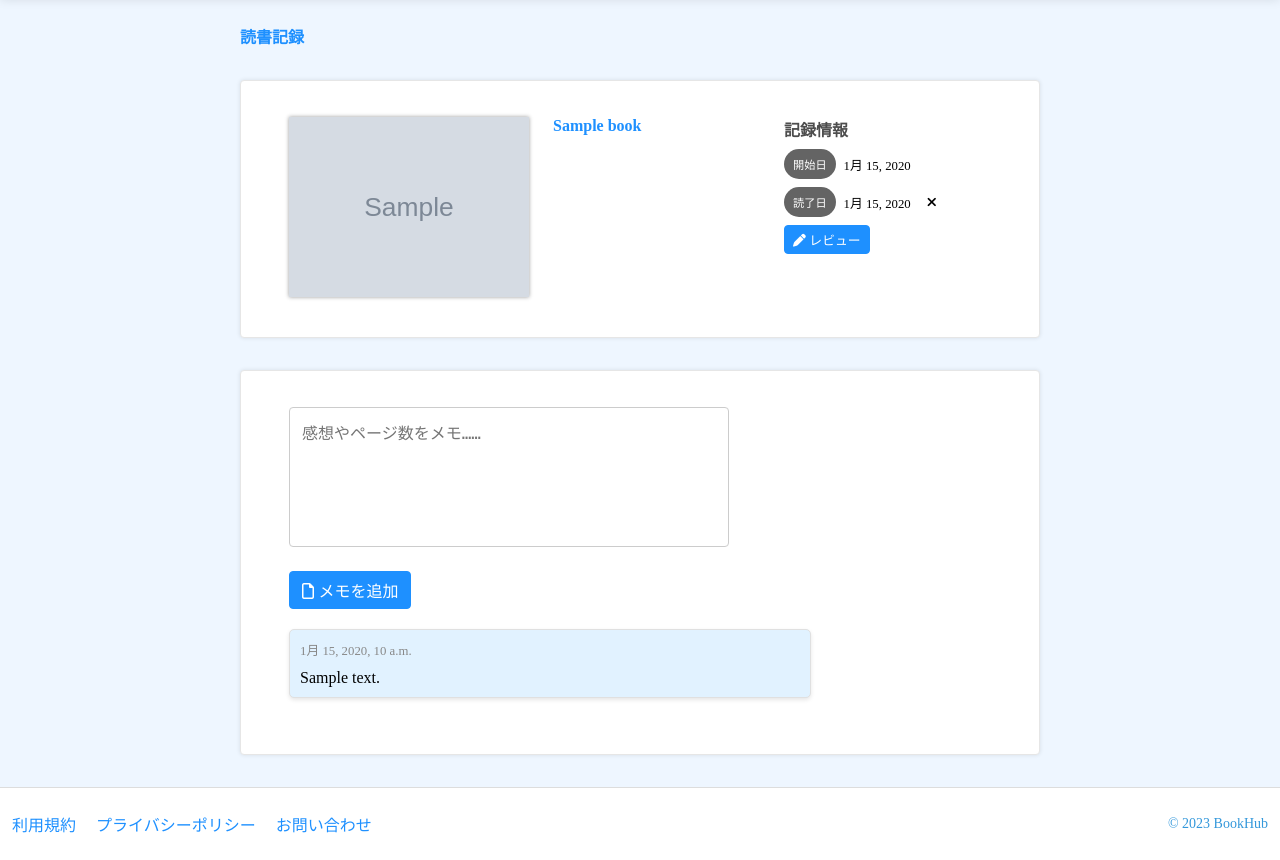
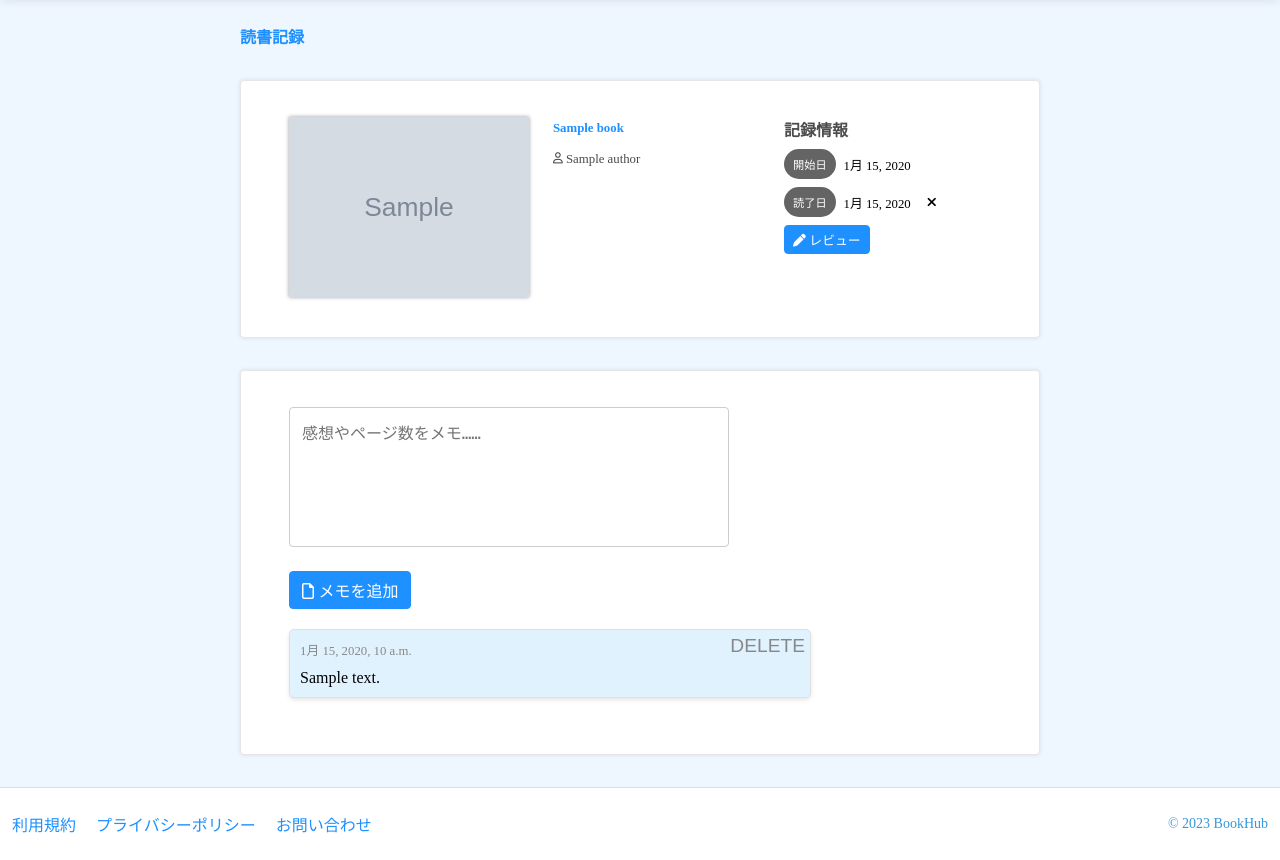
Before and after one commit to gamari/bookhub-django, a Django app: page /book/1/reading/ in a window 1280 px wide. Shown: the part 71-931 px from the top of the page. Run offline with Django 3.2, Linux system fonts and the light colour scheme; a user stored in the database is signed in; tables that the repository leaves empty hold one stand-in row (values such as "Sample post"); grey boxes marked "Sample" are stand-in pictures.

Commit message:
タイトルの共通化

```diff
--- a/authentication/templates/components/user_icon.html
+++ b/authentication/templates/components/user_icon.html
@@ -1,6 +1,6 @@
 <a href="{% url 'user_detail' user.username %}" class="user-icon-container">
   {% if user.profile_image %}
-    <img src="{{ user.profile_image.url }}" alt="{{ user.username }}" class="user-icon" />
+    <img src="{{ user.profile_image.url }}" alt="{{ user.username }}" class="user-image" />
   {% else %}
     <div class="user-icon user-no-image">
       <i class="fa-regular fa-user fa-2xl" style="color: #5e5e5e;"></i>
--- a/book/application/usecases.py
+++ b/book/application/usecases.py
@@ -77,7 +77,7 @@ class MyPageShowUsecase(Usecase):
 
         finished_count = self.record_repo.finished_books_this_month(self.user)
 
-        reviews = self.review_repo.get_reviews_for_user_this_month(self.user)
+        reviews_count = self.review_repo.get_reviews_for_user_this_month(self.user)
 
         month = today.month
 
@@ -87,7 +87,7 @@ class MyPageShowUsecase(Usecase):
             "month": month,
             "bookshelf": bookshelf,
             "finished_count": finished_count,
-            "reviews": reviews,
+            "reviews_count": reviews_count,
         }
 
 
--- /dev/null
+++ b/book/templates/components/book_authors.html
@@ -0,0 +1,13 @@
+<div class="book-authors-container">
+  {% for author in book.authors.all %}
+    <div class="book-author">
+      <i class="fa-regular fa-user fa-sm"></i>
+      <span>{{ author.name }}</span>
+    </div>
+    {% empty %}
+    <div class="book-author">
+      <i class="fa-regular fa-user fa-sm"></i>
+      <span>-</span>
+    </div>
+  {% endfor %}
+  </div>
--- /dev/null
+++ b/book/templates/components/book_image.html
@@ -0,0 +1 @@
+<a href="{% url 'book_detail' book.id %}"><img src="{{ book.thumbnail }}" alt="{{ book.title }}" class="book-image" /></a>
--- /dev/null
+++ b/book/templates/components/book_share_x.html
@@ -0,0 +1 @@
+<a href="https://twitter.com/intent/tweet?text={{ book.title }}&url={{ request.build_absolute_uri|urlencode }}" target="_blank"><i class="fa-brands fa-x-twitter fa-lg"></i></a>
--- a/book/templates/components/book_title_sm.html
+++ b/book/templates/components/book_title_sm.html
@@ -1 +1 @@
-<a href="{% url 'book_detail' review.book.id %}" class="book-title_sm"><span class="text-sm text-primary">{{ review.book.title }}</span></a>
+<a href="{% url 'book_detail' book.id %}" class="book-title_sm"><span class="text-sm text-primary">{{ book.title }}</span></a>
--- a/config/templates/components/review_list.html
+++ b/config/templates/components/review_list.html
@@ -33,12 +33,15 @@
           {% endif %}
         </div>
 
-        {% include 'components/book_title_sm.html' %}
+        <a href="{% url 'book_detail' review.book.id %}" class="book-title_sm"><span class="text-sm text-primary">{{ review.book.title }}</span></a>
+
 
         <div>
           <div class="review-content">{{ review.content }}</div>
         </div>
       </div>
     </div>
+    {% empty %}
+    <div class="card">レビューが存在しません</div>
   {% endfor %}
 </div>
--- a/record/application/usecases.py
+++ b/record/application/usecases.py
@@ -1,4 +1,5 @@
 from book.domain.repositories import BookRepository
+from config.application.usecases import Usecase
 
 from record.domain.repositories import ReadingMemoRepository
 from record.domain.services import ReadingMemoService
@@ -73,3 +74,15 @@ class CreateMemoUsecase(object):
             "content": saved_memo.content,
             "created_at": saved_memo.created_at.strftime("%Y年%m月%d日 %H:%M"),
         }
+
+
+class DeleteMemoUsecase(Usecase):
+    """メモ削除。"""
+
+    def __init__(self, memo_repo: ReadingMemoRepository):
+        self.memo_repo = memo_repo
+
+    def execute(self, memo_id):
+        memo = self.memo_repo.find_by_id(memo_id)
+        self.memo_repo.delete(memo)
+        return {"result": "success"}
--- a/record/templates/components/memo_list.html
+++ b/record/templates/components/memo_list.html
@@ -3,6 +3,8 @@
     <li class="memo-item">
       <p>{{ memo.created_at }}</p>
       <p>{{ memo.content }}</p>
+
+      <button class="memo-item-delete-button">DELETE</button>
     </li>
     {% empty %}
     <p id="no-memo-title">まだメモはありません。</p>
--- a/record/templates/reading_record.html
+++ b/record/templates/reading_record.html
@@ -24,16 +24,16 @@
 
   <div class="book-detail-section card">
     <div class="book-detail-left">
-      <a href="{% url 'book_detail' book.id %}"><img src="{{ book.thumbnail }}" alt="{{ book.title }}" class="book-image" /></a>
+      {% include "components/book_image.html" %}
     </div>
 
     <div class="book-detail-middle">
-      <h4 class="text-primary">{{ book.title }}</h4>
+      {% include "components/book_title_sm.html" %}
 
-      {% comment %}TODO 書籍情報などを書く{% endcomment %}
+      {% include "components/book_authors.html" %}
     </div>
 
-    {% include "components/reading_record.html" %}
+    {% include "components/record.html" %}
   </div>
 
   <div class="memo-section card">
--- a/record/views.py
+++ b/record/views.py
@@ -5,7 +5,11 @@ from django.contrib.auth.decorators import login_required
 from book.domain.repositories import BookRepository, BookshelfRepository
 from book.domain.services import BookDomainService
 from book.models import Book
-from record.application.usecases import CreateMemoUsecase, RecordReadingHistoryUsecase
+from record.application.usecases import (
+    CreateMemoUsecase,
+    DeleteMemoUsecase,
+    RecordReadingHistoryUsecase,
+)
 from record.domain.repositories import ReadingMemoRepository, ReadingRecordRepository
 from record.domain.services import ReadingMemoService, ReadingService
 from record.models import ReadingRecord
@@ -44,6 +48,21 @@ def create_memo(request, book_id):
         return JsonResponse(response_data, status=201)
     else:
         return JsonResponse(response_data, status=400)
+
+
+# メモの削除機能
+def delete_memo(request, book_id):
+    if request.method != "DELETE":
+        return JsonResponse({"result": "fail"}, status=400)
+
+    memo_id = request.POST.get("memo_id")
+    if not memo_id:
+        return JsonResponse({"result": "fail"}, status=400)
+
+    usecase = DeleteMemoUsecase(ReadingMemoRepository())
+    context = usecase.execute(memo_id)
+
+    return render(request, "reading_record.html", context)
 
 
 # 開始操作
--- a/static/css/components/book.css
+++ b/static/css/components/book.css
@@ -23,6 +23,17 @@
   margin-top: 4px;
   text-decoration: none;
 }
+
+.book-authors-container {
+
+}
+
+.book-author {
+  font-size: 0.8rem;
+  color: rgb(74, 74, 74);
+  margin-top: 4px;
+}
+
 
 
 /* 本棚 */
--- a/static/css/components/memo.css
+++ b/static/css/components/memo.css
@@ -30,6 +30,7 @@
 }
 
 .memo-item {
+  position: relative;
   margin-bottom: 20px;
   padding: 10px;
   border: 1px solid #e0e0e0;
@@ -52,6 +53,17 @@
   word-break: break-all;
 }
 
+.memo-item-delete-button {
+  position: absolute;
+  top: 0;
+  right: 0;
+  padding: 5px;
+  font-size: 1.2rem;
+  color: #888;
+  cursor: pointer;
+}
+
+
 @media screen and (min-width: 768px) {
     /* PC版 */
 }
```
Also changed, not shown: book/templates/books/book_detail.html (+4 -17 lines), book/templates/components/features.html (added, +18 -0 lines), book/templates/home.html (+1 -18 lines), book/templates/mypage.html (+3 -5 lines), static/css/components/user.css (+10 -7 lines), static/css/pages/book_detail.css (+0 -17 lines), record/templates/components/record.html (renamed from record/templates/components/reading_record.html).
